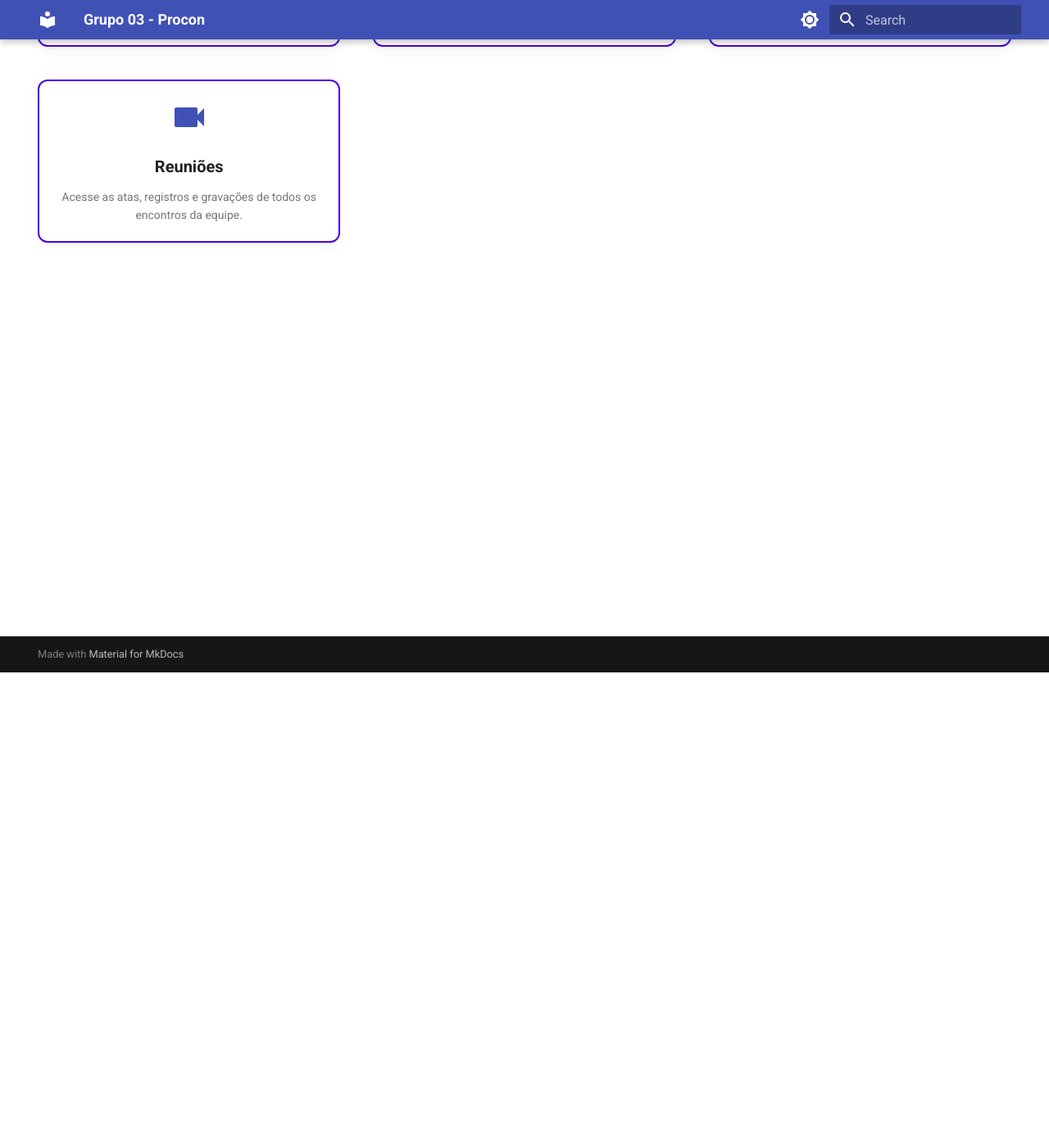
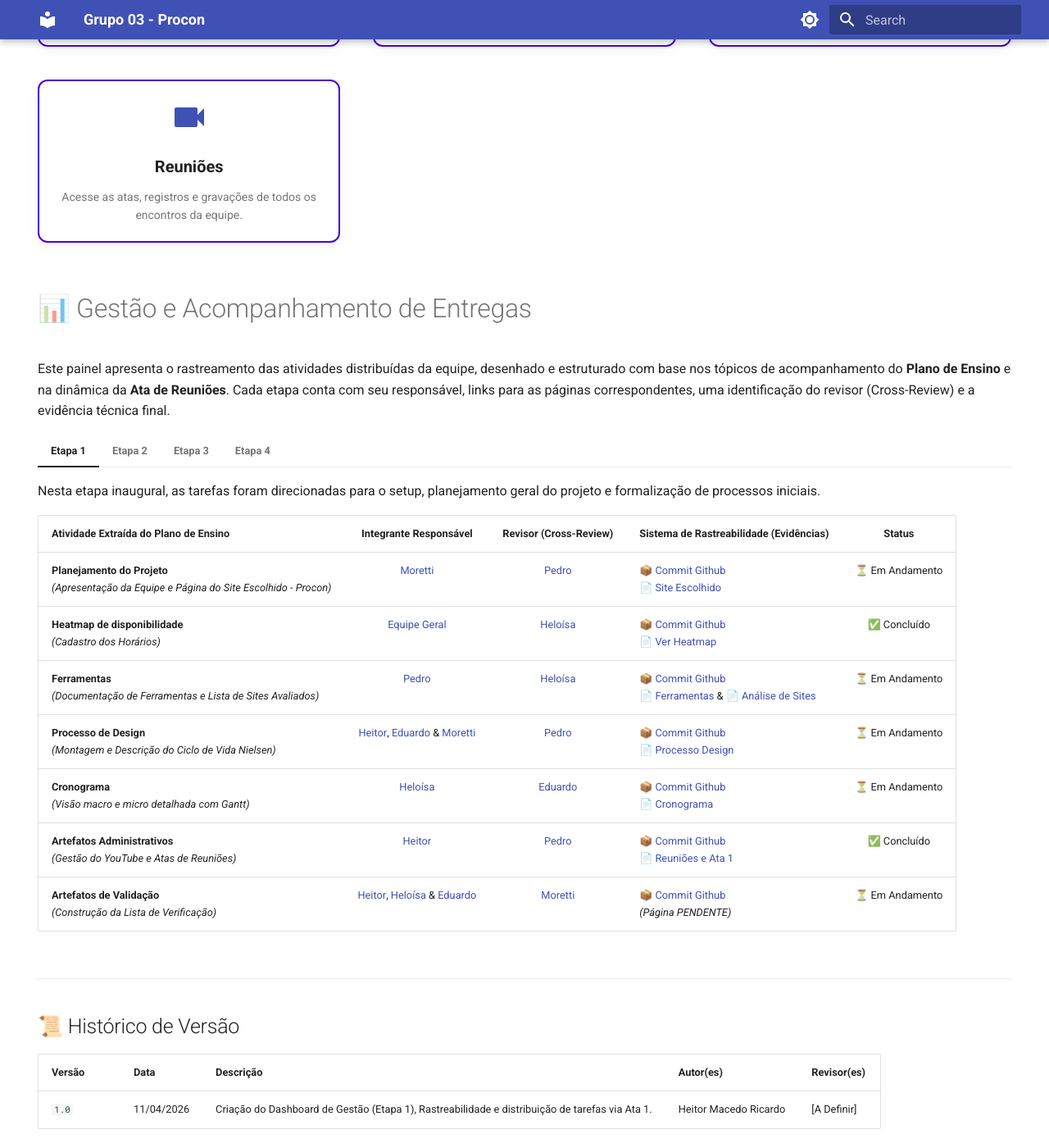
Before and after one commit to Interacao-Humano-Computador/2026.1-Grupo03, an MkDocs documentation site: the page built from docs/index.md, in a window 1280 px wide and 1400 px high, scrolled down 580 px. Shown: the whole window at 82% size. Built offline with MkDocs 1.6.1 and Material for MkDocs 9.7.7, drawn with Linux system fonts in a browser that asks for light colours.

Commit message:
feat: implement custom homepage layout and project management dashboard with tabbed tracking tables

```diff
--- a/docs/index.md
+++ b/docs/index.md
@@ -3,3 +3,37 @@ hide:
   - navigation
   - toc
 ---
+
+# 📊 Gestão e Acompanhamento de Entregas
+
+Este painel apresenta o rastreamento das atividades distribuídas da equipe, desenhado e estruturado com base nos tópicos de acompanhamento do **Plano de Ensino** e na dinâmica da **Ata de Reuniões**. Cada etapa conta com seu responsável, links para as páginas correspondentes, uma identificação do revisor (Cross-Review) e a evidência técnica final.
+
+=== "Etapa 1"
+    Nesta etapa inaugural, as tarefas foram direcionadas para o setup, planejamento geral do projeto e formalização de processos iniciais.
+
+    | Atividade Extraída do Plano de Ensino | Integrante Responsável | Revisor (Cross-Review) | Sistema de Rastreabilidade (Evidências) | Status |
+    | :--- | :---: | :---: | :--- | :---: |
+    | **Planejamento do Projeto**<br>*(Apresentação da Equipe e Página do Site Escolhido - Procon)* | [Moretti](equipe/equipe.md) | [Pedro](equipe/equipe.md) | [📦 Commit Github](https://github.com/Interacao-Humano-Computador/2026.1-Grupo03/commit/7271c6130bc7c5929d9c2c2a68a3caa2cfa3d75f) <br> [📄 Site Escolhido](planejamento/site-escolhido.md) | ⏳ Em Andamento |
+    | **Heatmap de disponibilidade**<br>*(Cadastro dos Horários)* | [Equipe Geral](equipe/equipe.md) | [Heloísa](equipe/equipe.md) | [📦 Commit Github](https://github.com/Interacao-Humano-Computador/2026.1-Grupo03/commit/cf45e3fcc8bb5716db7d40b5a6fd57cc7edf57ac) <br> [📄 Ver Heatmap](equipe/disponibilidade.md) | ✅ Concluído |
+    | **Ferramentas**<br>*(Documentação de Ferramentas e Lista de Sites Avaliados)* | [Pedro](equipe/equipe.md) | [Heloísa](equipe/equipe.md) | [📦 Commit Github](https://github.com/Interacao-Humano-Computador/2026.1-Grupo03/commit/cf45e3fcc8bb5716db7d40b5a6fd57cc7edf57ac) <br> [📄 Ferramentas](planejamento/ferramentas.md) & [📄 Análise de Sites](projeto/analise-sites.md)| ⏳ Em Andamento |
+    | **Processo de Design**<br>*(Montagem e Descrição do Ciclo de Vida Nielsen)* | [Heitor](equipe/equipe.md), [Eduardo](equipe/equipe.md) & [Moretti](equipe/equipe.md) | [Pedro](equipe/equipe.md) | [📦 Commit Github](https://github.com/Interacao-Humano-Computador/2026.1-Grupo03/commit/3ee7cb6fe6f5924708d1e736a960c68704936a21) <br> [📄 Processo Design](planejamento/processo-design.md) | ⏳ Em Andamento |
+    | **Cronograma**<br>*(Visão macro e micro detalhada com Gantt)* | [Heloísa](equipe/equipe.md) | [Eduardo](equipe/equipe.md) | [📦 Commit Github](https://github.com/Interacao-Humano-Computador/2026.1-Grupo03/commit/cf45e3fcc8bb5716db7d40b5a6fd57cc7edf57ac) <br> [📄 Cronograma](planejamento/cronograma.md) | ⏳ Em Andamento |
+    | **Artefatos Administrativos**<br>*(Gestão do YouTube e Atas de Reuniões)* | [Heitor](equipe/equipe.md) | [Pedro](equipe/equipe.md) | [📦 Commit Github](https://github.com/Interacao-Humano-Computador/2026.1-Grupo03/commit/3d144d6169cae74f0591d532e53b3e39a2437d2a) <br> [📄 Reuniões e Ata 1](planejamento/reunioes.md) | ✅ Concluído |
+    | **Artefatos de Validação**<br>*(Construção da Lista de Verificação)* | [Heitor](equipe/equipe.md), [Heloísa](equipe/equipe.md) & [Eduardo](equipe/equipe.md) | [Moretti](equipe/equipe.md) | [📦 Commit Github](#) <br> *(Página PENDENTE)* | ⏳ Em Andamento |
+
+=== "Etapa 2"
+    > *Atividades a serem preenchidas via Atas e desdobramentos futuros do projeto.*
+
+=== "Etapa 3"
+    > *Atividades a serem preenchidas via Atas e desdobramentos futuros do projeto.*
+
+=== "Etapa 4"
+    > *Atividades a serem preenchidas via Atas e desdobramentos futuros do projeto.*
+
+---
+
+## 📜 Histórico de Versão
+
+| Versão | Data | Descrição | Autor(es) | Revisor(es) |
+| :--- | :--- | :--- | :--- | :--- |
+| `1.0` | 11/04/2026 | Criação do Dashboard de Gestão (Etapa 1), Rastreabilidade e distribuição de tarefas via Ata 1. | Heitor Macedo Ricardo | [A Definir] |
--- a/mkdocs.yml
+++ b/mkdocs.yml
@@ -32,6 +32,9 @@ plugins:
 markdown_extensions:
   - attr_list
   - md_in_html
+  - pymdownx.superfences
+  - pymdownx.tabbed:
+      alternate_style: true
 
 nav:
   - Início: index.md
--- a/overrides/main.html
+++ b/overrides/main.html
@@ -44,6 +44,11 @@
         <p class="feature-description">Acesse as atas, registros e gravações de todos os encontros da equipe.</p>
       </a>
     </div>
+
+    <!-- Renderiza o conteúdo do index.md aqui -->
+    <div class="md-typeset" style="margin-top: 2rem;">
+      {{ page.content }}
+    </div>
   {% else %}
     {{ super() }}
   {% endif %}
```
Also changed, not shown: 1 other file.
